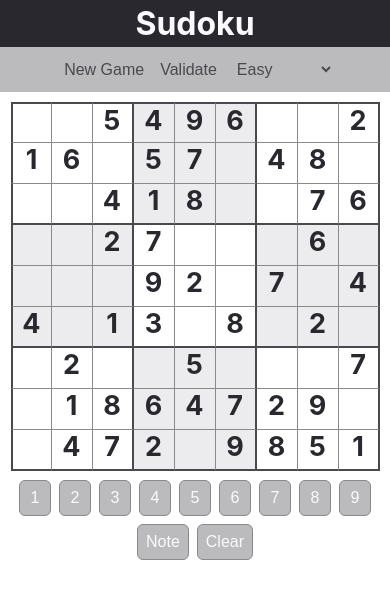
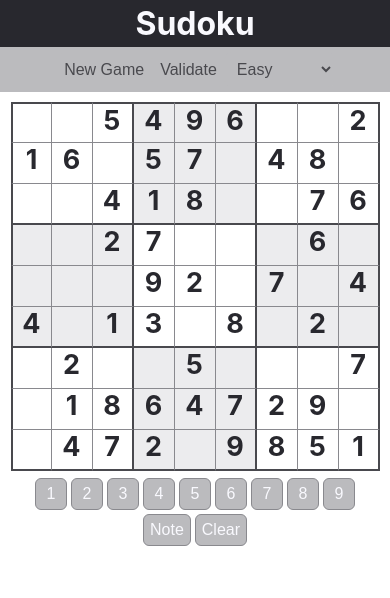
Before and after one commit to filimon-danopoulos/sudoku, a React (Create React App) app: page / in a window 390 px wide. Shown: the top 598 px of the page. Built offline with nearby package versions, Linux system fonts and the light colour scheme.

Commit message:
Fixed input to better fit my phone

```diff
--- a/src/layout/Input.scss
+++ b/src/layout/Input.scss
@@ -12,8 +12,8 @@
       background: none;
       background-color: $background-color-medium;
       color: $color-highlight;
-      padding: 8px;
-      margin: 4px;
+      padding: 6px;
+      margin: 2px;
       min-width: 32px;
       min-height: 32px;
       font-size: 16px;
```
